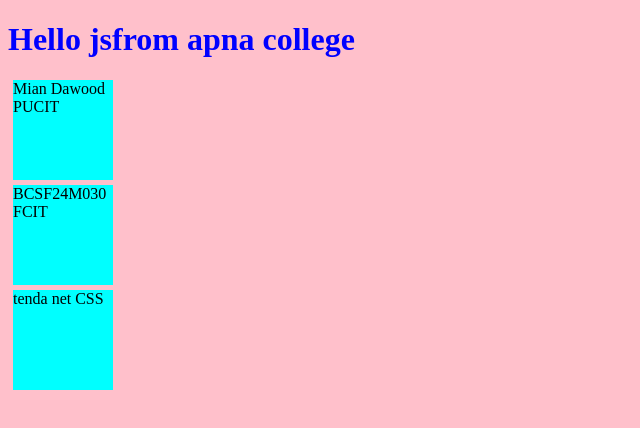
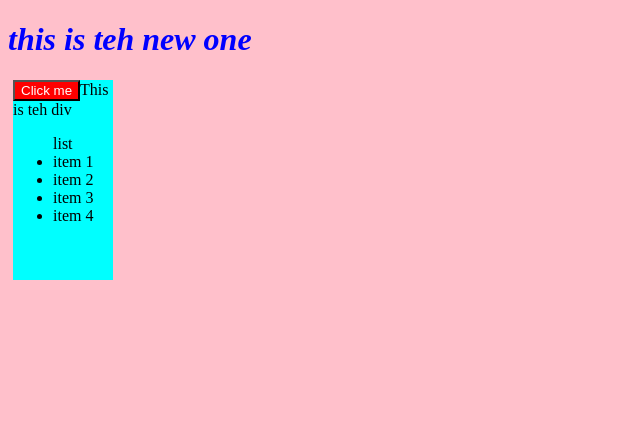
Before and after one commit to daw159/JS, a plain HTML site: page index1.html in a window 1280 px wide. Shown: the whole page, without its empty margins (0-640 px from the left). Drawn offline with Linux system fonts and the light colour scheme.

Commit message:
Adding the dom part 2 file

```diff
--- a/index1.html
+++ b/index1.html
@@ -15,11 +15,23 @@
     <p>Mian house </p>
     <button>click me</button> -->
 
-    <h1 id="heading" >Hello js</h1>
+    <!-- <h1 id="heading" >Hello js</h1>
 
     <div class="box">Mian Dawood</div>
     <div class="box">BCSF24M030</div>
-    <div class="box">tenda net </div>
+    <div class="box">tenda net </div> -->
+
+    <div class="box" name="jsdiv" >This is teh div
+        <ul>list
+            <li> item 1</li>
+            <li> item 2</li>
+            <li> item 3</li>
+            <li> item 4</li>
+
+        </ul>
+    </div>
+
+    <p class="para">this is the paragraph</p>
 
 
     <script src="script.js"></script>
--- a/script.js
+++ b/script.js
@@ -28,14 +28,58 @@
 // console.log(document.body.firstChild)
 
 
-let con=document.getElementById("heading");
-console.dir(con.innerText);
+// let con=document.getElementById("heading");
+// console.dir(con.innerText);
 
-con.innerText=con.innerText+"from apna college";
+// con.innerText=con.innerText+"from apna college";
 
 
-let data=document.querySelectorAll(".box");
+// let data=document.querySelectorAll(".box");
 
-data[0].innerText=data[0].innerText+" PUCIT ";
-data[1].innerText=data[1].innerText+" FCIT ";
-data[2].innerText=data[2].innerText+" CSS ";
+// data[0].innerText=data[0].innerText+" PUCIT ";
+// data[1].innerText=data[1].innerText+" FCIT ";
+// data[2].innerText=data[2].innerText+" CSS ";
+
+
+// Dom part 2
+// let div=document.querySelector("div");
+// console.log(div);
+
+// let id=div.getAttribute("id");
+// console.log(id);
+
+// let name=div.getAttribute("name");
+// console.log(name);
+
+// let par=document.querySelector("p");
+// console.log(par.setAttribute("para","newclass"));
+
+// let div=document.querySelector("div");
+// div.style.backgroundColor="red";
+// div.style.visibility="hidden";
+
+// insert teh elements   firts creta and the then add
+
+let el=document.createElement("button");
+el.innerText="Click me";
+el.style.backgroundColor="red";
+el.style.color="white";
+// console.log(el.innerText);
+
+let div=document.querySelector("div");
+// // div.append(el);
+div.prepend(el);
+// // div.after(el);
+// div.before(el);
+
+
+let newheading=document.createElement("h1");
+newheading.innerHTML="<i>this is teh new one </i>";
+
+
+let bod=document.querySelector("body");
+bod.prepend(newheading);
+
+
+let para=document.querySelector("p");
+para.remove();
--- a/style.css
+++ b/style.css
@@ -10,7 +10,7 @@ h1{
 .box{
     margin:5px;
     background-color: aqua;
-    height:100px;
+    height:200px;
     width:100px;
 
 }
```
